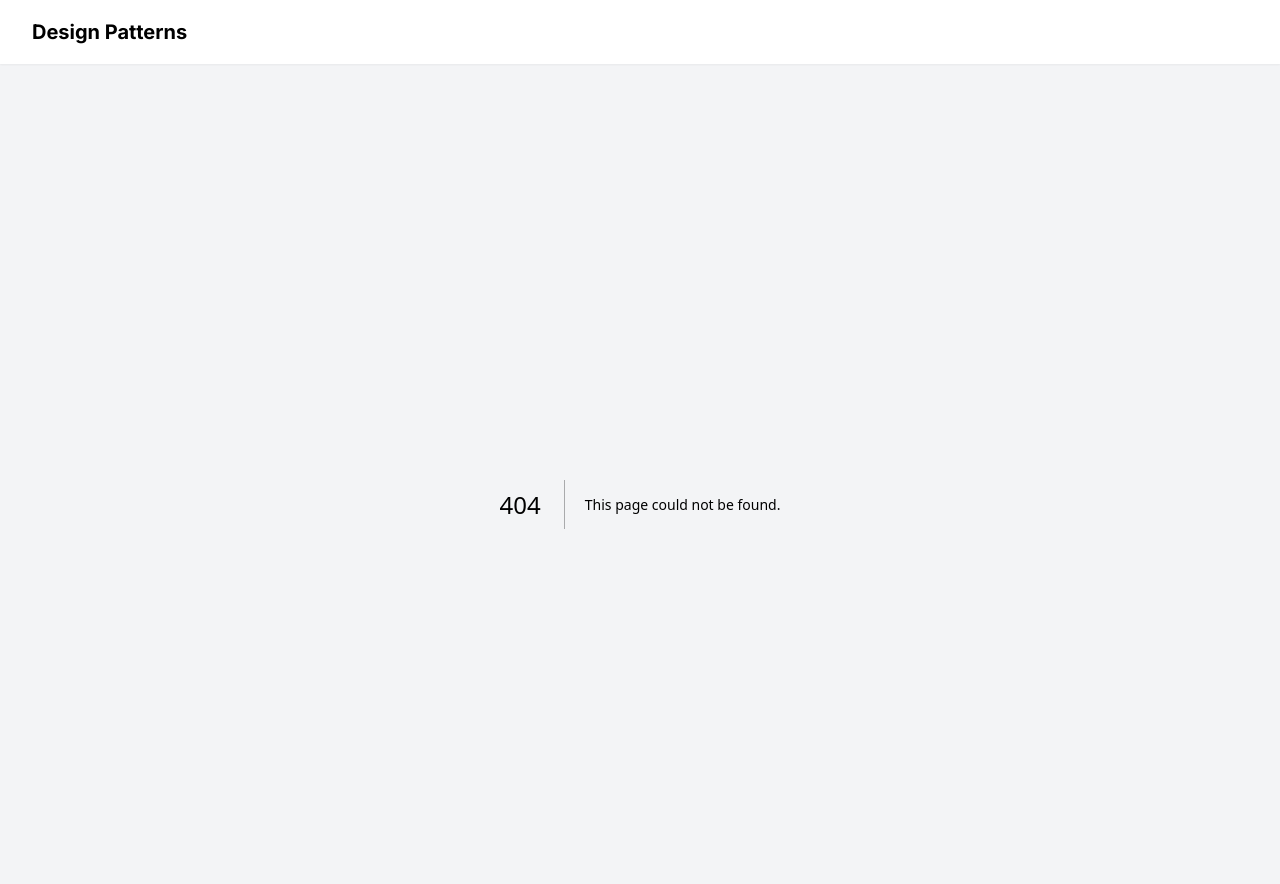
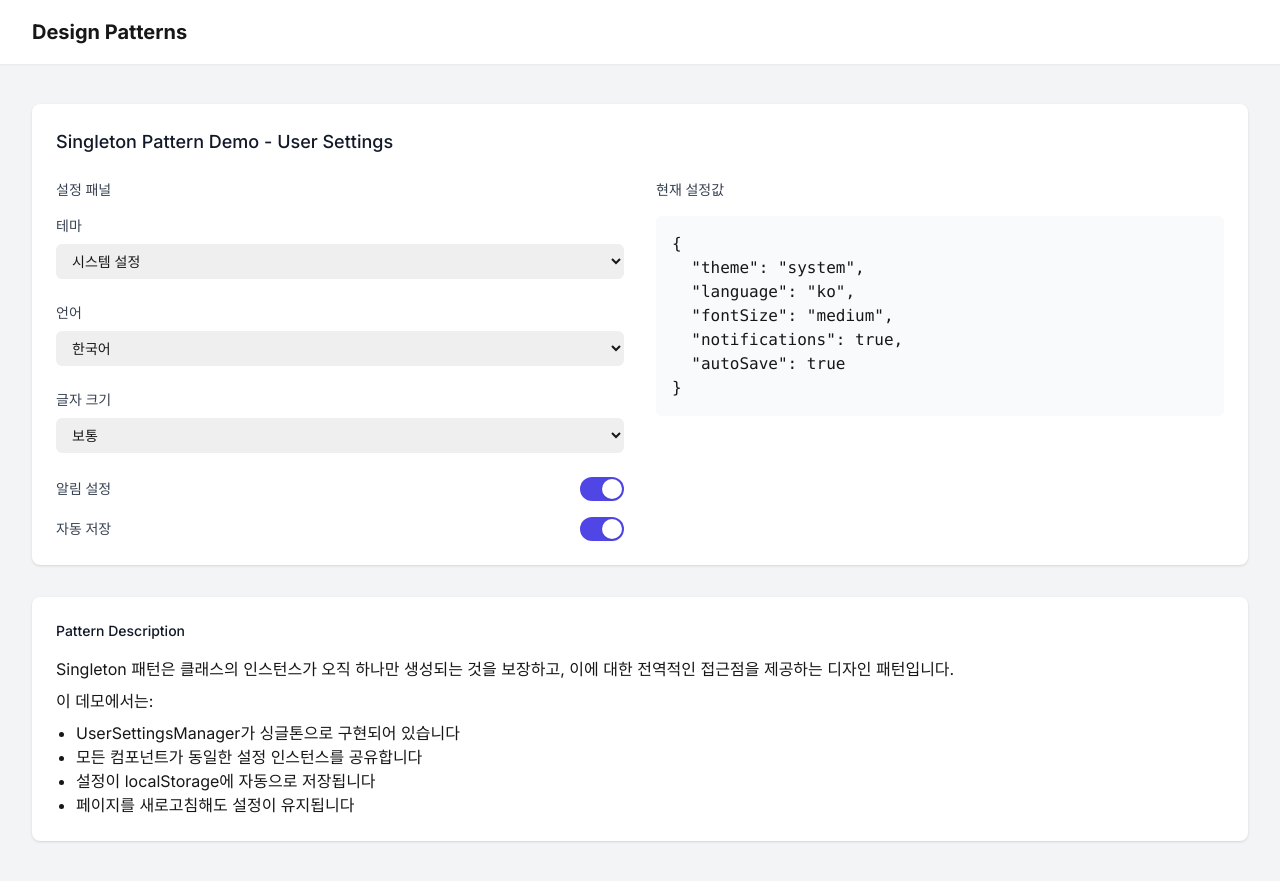
Before and after one commit to jaewon4/design-pattern, a Next.js app: page /patterns/singleton in a window 1280 px wide. Before the commit this address had no page. Shown: the top 884 px of the page. Built offline with nearby package versions, Linux system fonts and the light colour scheme.

Commit message:
feat: 싱글톤 패턴을 사용한 사용자 설정 관리 기능 추가

```diff
--- /dev/null
+++ b/app/patterns/singleton/page.tsx
@@ -0,0 +1,63 @@
+"use client";
+
+import { SettingsPanel } from "@/components/singleton/SettingsPanel";
+import { userSettingsManager } from "@/lib/patterns/singleton";
+import { useEffect, useState } from "react";
+
+export default function SingletonPatternPage() {
+  const [settingsJson, setSettingsJson] = useState("");
+
+  useEffect(() => {
+    const unsubscribe = userSettingsManager.subscribe((settings) => {
+      setSettingsJson(JSON.stringify(settings, null, 2));
+    });
+    return () => unsubscribe();
+  }, []);
+
+  return (
+    <div className="space-y-8">
+      <div className="bg-white shadow rounded-lg p-6">
+        <h2 className="text-lg font-medium text-gray-900 mb-6">
+          Singleton Pattern Demo - User Settings
+        </h2>
+
+        <div className="grid grid-cols-1 md:grid-cols-2 gap-8">
+          <div>
+            <h3 className="text-sm font-medium text-gray-700 mb-4">
+              설정 패널
+            </h3>
+            <SettingsPanel />
+          </div>
+
+          <div>
+            <h3 className="text-sm font-medium text-gray-700 mb-4">
+              현재 설정값
+            </h3>
+            <pre className="bg-gray-50 p-4 rounded-md overflow-auto">
+              {settingsJson}
+            </pre>
+          </div>
+        </div>
+      </div>
+
+      <div className="bg-white shadow rounded-lg p-6">
+        <h3 className="text-sm font-medium text-gray-900 mb-4">
+          Pattern Description
+        </h3>
+        <div className="prose prose-sm">
+          <p>
+            Singleton 패턴은 클래스의 인스턴스가 오직 하나만 생성되는 것을
+            보장하고, 이에 대한 전역적인 접근점을 제공하는 디자인 패턴입니다.
+          </p>
+          <p className="mt-2">이 데모에서는:</p>
+          <ul className="list-disc pl-5 mt-2">
+            <li>UserSettingsManager가 싱글톤으로 구현되어 있습니다</li>
+            <li>모든 컴포넌트가 동일한 설정 인스턴스를 공유합니다</li>
+            <li>설정이 localStorage에 자동으로 저장됩니다</li>
+            <li>페이지를 새로고침해도 설정이 유지됩니다</li>
+          </ul>
+        </div>
+      </div>
+    </div>
+  );
+}
--- /dev/null
+++ b/components/singleton/SettingsPanel.tsx
@@ -0,0 +1,170 @@
+"use client";
+
+import { useState, useEffect } from "react";
+import {
+  UserSettings,
+  userSettingsManager,
+  Theme,
+  Language,
+  FontSize,
+} from "@/lib/patterns/singleton";
+
+const ThemeSelector = () => {
+  // 초기값을 userSettingsManager에서 바로 가져옴
+  const [theme, setTheme] = useState<Theme>(
+    userSettingsManager.getSettings().theme
+  );
+
+  useEffect(() => {
+    const unsubscribe = userSettingsManager.subscribe((settings) => {
+      setTheme(settings.theme);
+    });
+    return () => unsubscribe();
+  }, []);
+
+  return (
+    <div className="space-y-2">
+      <label className="block text-sm font-medium text-gray-700">테마</label>
+      <select
+        value={theme}
+        onChange={(e) =>
+          userSettingsManager.updateSettings({ theme: e.target.value as Theme })
+        }
+        className="mt-1 block w-full pl-3 pr-10 py-2 text-base border-gray-300 focus:outline-none focus:ring-indigo-500 focus:border-indigo-500 sm:text-sm rounded-md"
+      >
+        <option value="light">라이트 모드</option>
+        <option value="dark">다크 모드</option>
+        <option value="system">시스템 설정</option>
+      </select>
+    </div>
+  );
+};
+
+const LanguageSelector = () => {
+  const [language, setLanguage] = useState<Language>(
+    userSettingsManager.getSettings().language
+  );
+
+  useEffect(() => {
+    const unsubscribe = userSettingsManager.subscribe((settings) => {
+      setLanguage(settings.language);
+    });
+    return () => unsubscribe();
+  }, []);
+
+  return (
+    <div className="space-y-2">
+      <label className="block text-sm font-medium text-gray-700">언어</label>
+      <select
+        value={language}
+        onChange={(e) =>
+          userSettingsManager.updateSettings({
+            language: e.target.value as Language,
+          })
+        }
+        className="mt-1 block w-full pl-3 pr-10 py-2 text-base border-gray-300 focus:outline-none focus:ring-indigo-500 focus:border-indigo-500 sm:text-sm rounded-md"
+      >
+        <option value="ko">한국어</option>
+        <option value="en">English</option>
+        <option value="ja">日本語</option>
+      </select>
+    </div>
+  );
+};
+
+const FontSizeSelector = () => {
+  const [fontSize, setFontSize] = useState<FontSize>(
+    userSettingsManager.getSettings().fontSize
+  );
+
+  useEffect(() => {
+    const unsubscribe = userSettingsManager.subscribe((settings) => {
+      setFontSize(settings.fontSize);
+    });
+    return () => unsubscribe();
+  }, []);
+
+  return (
+    <div className="space-y-2">
+      <label className="block text-sm font-medium text-gray-700">
+        글자 크기
+      </label>
+      <select
+        value={fontSize}
+        onChange={(e) =>
+          userSettingsManager.updateSettings({
+            fontSize: e.target.value as FontSize,
+          })
+        }
+        className="mt-1 block w-full pl-3 pr-10 py-2 text-base border-gray-300 focus:outline-none focus:ring-indigo-500 focus:border-indigo-500 sm:text-sm rounded-md"
+      >
+        <option value="small">작게</option>
+        <option value="medium">보통</option>
+        <option value="large">크게</option>
+      </select>
+    </div>
+  );
+};
+
+const ToggleSettings = () => {
+  const initialSettings = userSettingsManager.getSettings();
+  const [settings, setSettings] = useState<UserSettings>(initialSettings);
+
+  useEffect(() => {
+    const unsubscribe = userSettingsManager.subscribe(setSettings);
+    return () => unsubscribe();
+  }, []);
+
+  return (
+    <div className="space-y-4">
+      <div className="flex items-center justify-between">
+        <span className="text-sm font-medium text-gray-700">알림 설정</span>
+        <button
+          onClick={() =>
+            userSettingsManager.updateSettings({
+              notifications: !settings.notifications,
+            })
+          }
+          className={`${
+            settings.notifications ? "bg-indigo-600" : "bg-gray-200"
+          } relative inline-flex flex-shrink-0 h-6 w-11 border-2 border-transparent rounded-full cursor-pointer transition-colors ease-in-out duration-200 focus:outline-none focus:ring-2 focus:ring-offset-2 focus:ring-indigo-500`}
+        >
+          <span
+            className={`${
+              settings.notifications ? "translate-x-5" : "translate-x-0"
+            } pointer-events-none inline-block h-5 w-5 rounded-full bg-white shadow transform ring-0 transition ease-in-out duration-200`}
+          />
+        </button>
+      </div>
+
+      <div className="flex items-center justify-between">
+        <span className="text-sm font-medium text-gray-700">자동 저장</span>
+        <button
+          onClick={() =>
+            userSettingsManager.updateSettings({ autoSave: !settings.autoSave })
+          }
+          className={`${
+            settings.autoSave ? "bg-indigo-600" : "bg-gray-200"
+          } relative inline-flex flex-shrink-0 h-6 w-11 border-2 border-transparent rounded-full cursor-pointer transition-colors ease-in-out duration-200 focus:outline-none focus:ring-2 focus:ring-offset-2 focus:ring-indigo-500`}
+        >
+          <span
+            className={`${
+              settings.autoSave ? "translate-x-5" : "translate-x-0"
+            } pointer-events-none inline-block h-5 w-5 rounded-full bg-white shadow transform ring-0 transition ease-in-out duration-200`}
+          />
+        </button>
+      </div>
+    </div>
+  );
+};
+
+export const SettingsPanel = () => {
+  return (
+    <div className="space-y-6">
+      <ThemeSelector />
+      <LanguageSelector />
+      <FontSizeSelector />
+      <ToggleSettings />
+    </div>
+  );
+};
--- /dev/null
+++ b/lib/patterns/singleton.ts
@@ -0,0 +1,70 @@
+export type Theme = "light" | "dark" | "system";
+export type Language = "ko" | "en" | "ja";
+export type FontSize = "small" | "medium" | "large";
+
+export interface UserSettings {
+  theme: Theme;
+  language: Language;
+  fontSize: FontSize;
+  notifications: boolean;
+  autoSave: boolean;
+}
+
+export class UserSettingsManager {
+  private static instance: UserSettingsManager;
+  private listeners: ((settings: UserSettings) => void)[] = [];
+
+  private settings: UserSettings = {
+    theme: "system",
+    language: "ko",
+    fontSize: "medium",
+    notifications: true,
+    autoSave: true,
+  };
+
+  private constructor() {
+    // 브라우저 환경에서만 실행
+    if (typeof window !== "undefined") {
+      // localStorage에서 설정 불러오기
+      const savedSettings = localStorage.getItem("userSettings");
+      if (savedSettings) {
+        this.settings = { ...this.settings, ...JSON.parse(savedSettings) };
+      }
+    }
+  }
+
+  public static getInstance(): UserSettingsManager {
+    if (!UserSettingsManager.instance) {
+      UserSettingsManager.instance = new UserSettingsManager();
+    }
+    return UserSettingsManager.instance;
+  }
+
+  public getSettings(): UserSettings {
+    return { ...this.settings };
+  }
+
+  public updateSettings(newSettings: Partial<UserSettings>): void {
+    this.settings = { ...this.settings, ...newSettings };
+    if (typeof window !== "undefined") {
+      localStorage.setItem("userSettings", JSON.stringify(this.settings));
+    }
+    this.notifyListeners();
+  }
+
+  public subscribe(listener: (settings: UserSettings) => void): () => void {
+    this.listeners.push(listener);
+    listener(this.settings); // 즉시 현재 설정 전달
+
+    return () => {
+      this.listeners = this.listeners.filter((l) => l !== listener);
+    };
+  }
+
+  private notifyListeners(): void {
+    this.listeners.forEach((listener) => listener(this.settings));
+  }
+}
+
+// 전역 인스턴스 생성
+export const userSettingsManager = UserSettingsManager.getInstance();
```
